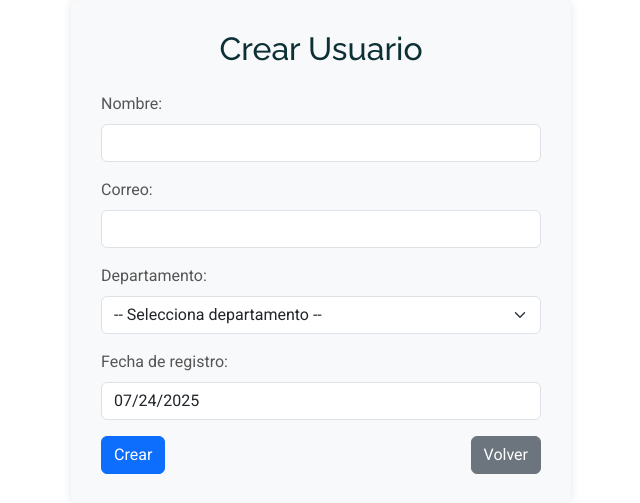
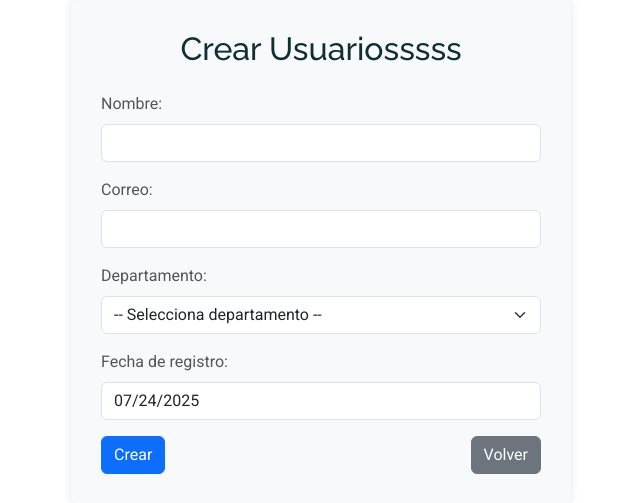
Before and after one commit to Edwinoto95/controlreembolso, a Django app: page /usuarios/crear/ in a window 1280 px wide. Shown: the part 90-593 px from the top of the page, without its empty margins (319-959 px from the left). Run offline with Django 4.2, Linux system fonts and the light colour scheme; some libraries are stand-ins or nearby versions.

Commit message:
commits de creacion de urls

```diff
--- a/Aplicaciones/gasto/templates/usuario_form.html
+++ b/Aplicaciones/gasto/templates/usuario_form.html
@@ -20,7 +20,7 @@
 </style>
 
 <div class="form-container">
-  <h2 class="mb-4 text-center">{{ accion }} Usuario</h2>
+  <h2 class="mb-4 text-center">{{ accion }} Usuariosssss</h2>
 
   <form id="usuarioForm" method="post" novalidate>
     {% csrf_token %}
```
